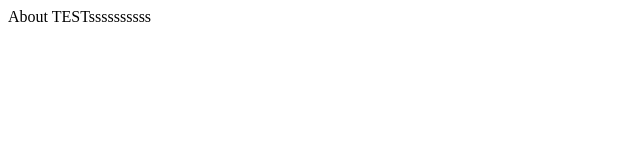
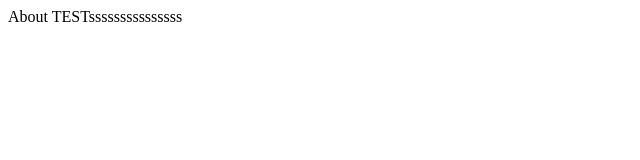
Before and after one commit to lizhifan/test-repo, a Next.js app: page /about in a window 1280 px wide. Shown: the top 160 px of the page, without its empty margins (0-640 px from the left). Built offline with nearby package versions, Linux system fonts and the light colour scheme.

Commit message:
Update about.js 9:53

```diff
--- a/src/pages/about.js
+++ b/src/pages/about.js
@@ -1,3 +1,3 @@
 export default function About() {
-  return <div>About TESTssssssssss</div>;
+  return <div>About TESTsssssssssssssss</div>;
 }
```
